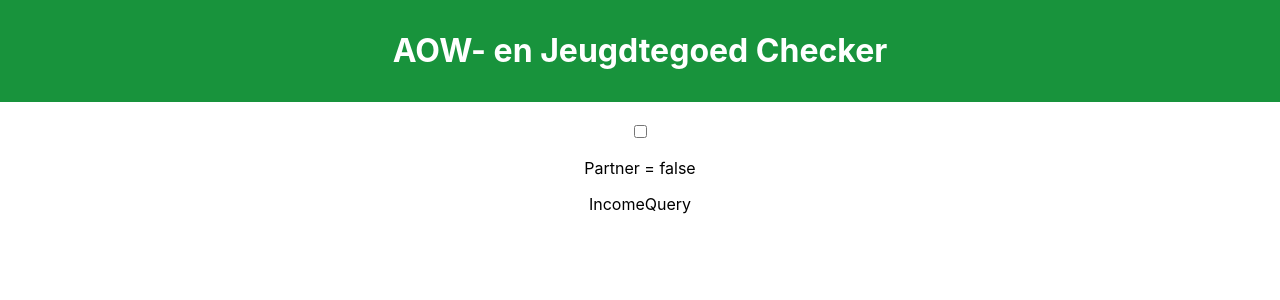
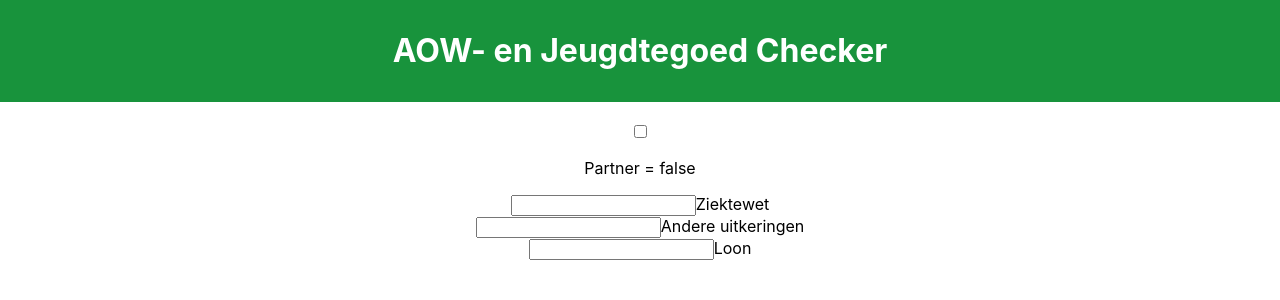
Before and after one commit to Doedels/AJT-Checker, a React (Create React App) app: page / in a window 1280 px wide. Shown: the top 300 px of the page. Built offline with nearby package versions, Linux system fonts and the light colour scheme.

Commit message:
Toevoegen map props naar <input />

```diff
--- a/src/Components/IncomeQuery/IncomeQuery.tsx
+++ b/src/Components/IncomeQuery/IncomeQuery.tsx
@@ -5,9 +5,18 @@ type IncomeQueryProps = {
 };
 
 const IncomeQuery = (props: IncomeQueryProps) => {
+  const inputs = props.incomeArray.map(income => {
+    return (
+      <div key={income}>
+        <input type="number" min="0" name={income} />
+        <label>{income}</label>
+      </div>
+    );
+  });
+
   return (
     <div>
-      <p>IncomeQuery</p>
+      <form>{inputs}</form>
     </div>
   );
 };
```
